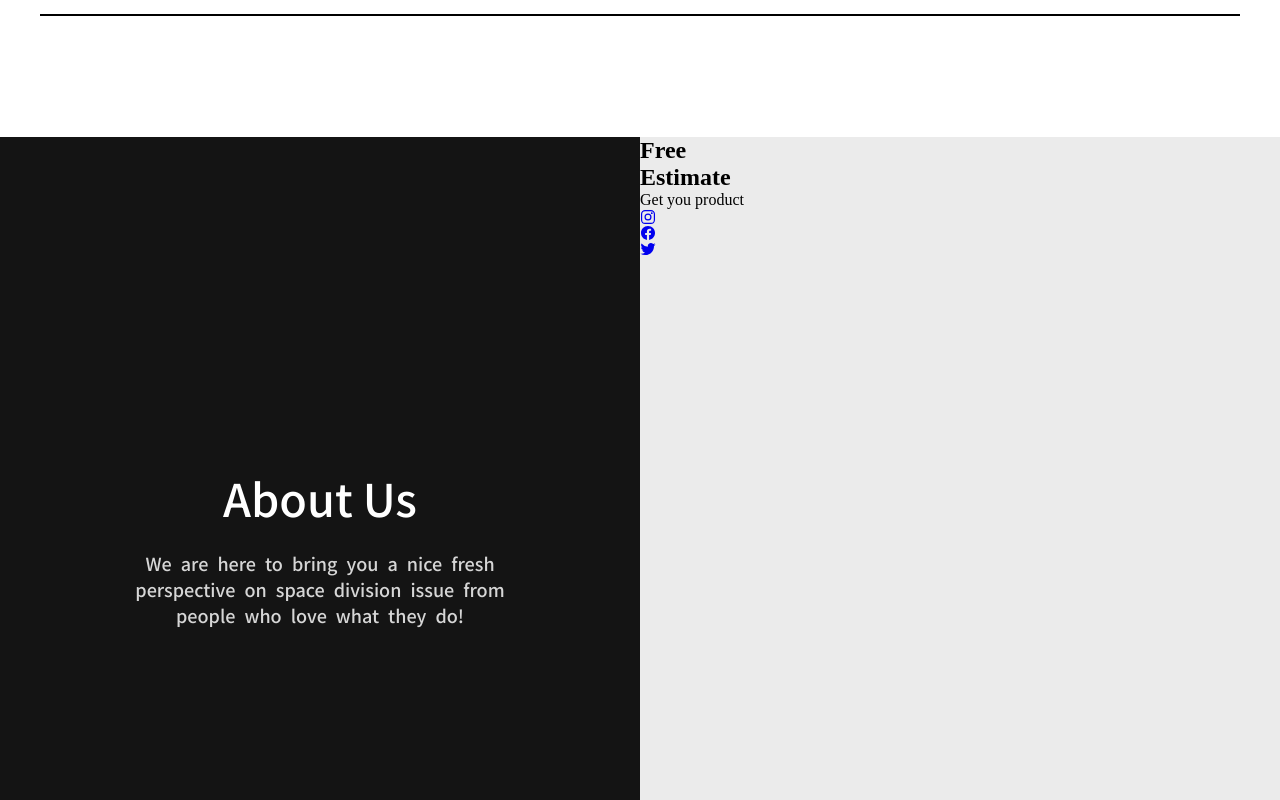
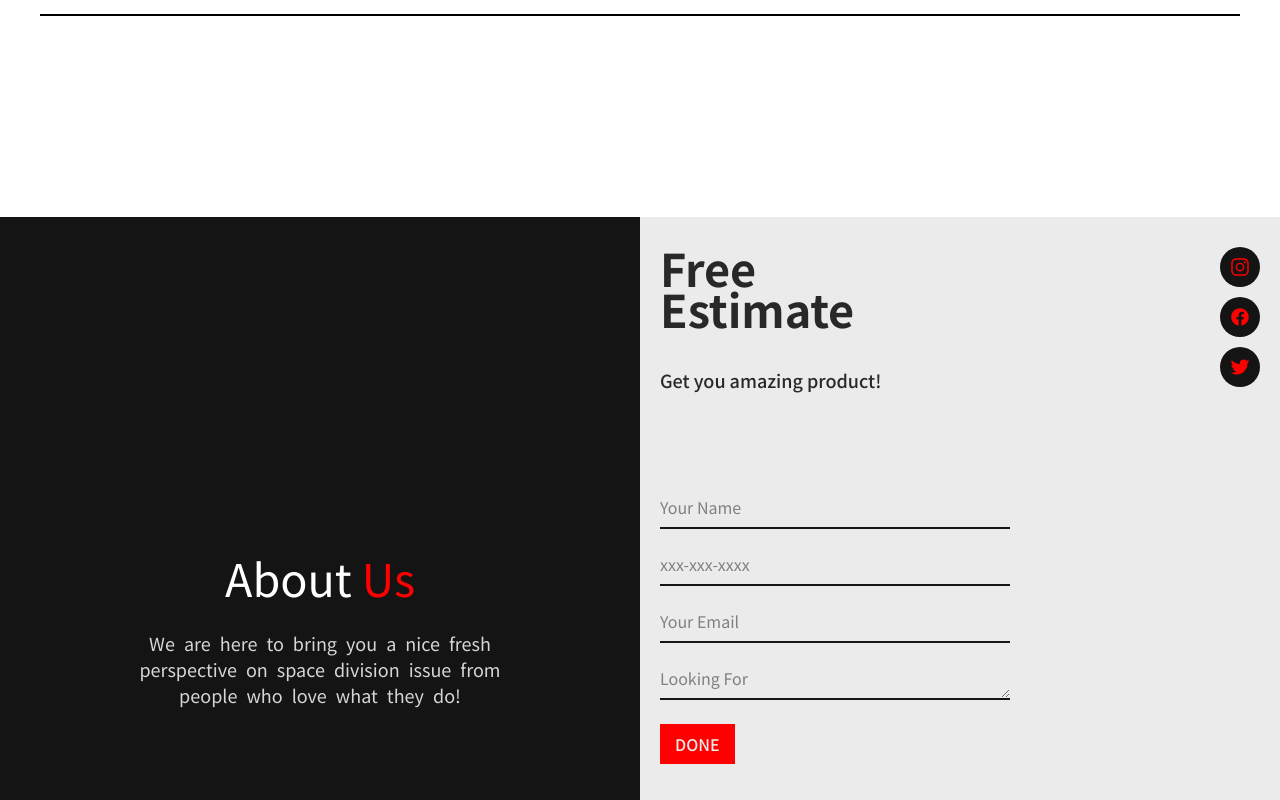
Before and after one commit to Artur-Vanivskyi/Commercial-webpage, a React (Create React App) app: page / in a window 1280 px wide. Shown: the part 6000-6800 px from the top of the page. Built offline with nearby package versions, Linux system fonts and the light colour scheme.

Commit message:
added form

```diff
--- a/src/components/about/About.js
+++ b/src/components/about/About.js
@@ -1,16 +1,42 @@
-import React from "react";
+import React, { useState } from "react";
 import "./about.css";
 
+function About() {
+  const initialFormState = {
+    name: "",
+    mobile_number: "",
+    email: "",
+    message: "",
+  };
 
-function About() {
+  const [formData, setFormData] = useState(initialFormState);
+  console.log(formData);
+  const handleChange = (event) => {
+    setFormData({
+      ...formData,
+      [event.target.name]: event.target.value,
+    });
+  };
+
+  console.log(formData);
+
+  const handleSubmit = (event) => {
+    event.preventDefault();
+    console.log("submitted", formData);
+    setFormData(initialFormState);
+  };
+
   return (
     <div className="about-container">
       <div className="about-left-container">
         <div className="about-caption">
-                <div className="caption">About Us</div>
+          <div className="caption">About <span style={{color: "red", paddingLeft: "10px"}}>Us</span></div>
         </div>
         <div className="about-text">
-                <div className="text">We are here to bring you a nice fresh perspective on space division issue from people who love what they do!</div>
+          <div className="text">
+            We are here to bring you a nice fresh perspective on space division
+            issue from people who love what they do!
+          </div>
         </div>
       </div>
       <div className="about-right-container">
@@ -18,7 +44,7 @@ function About() {
           <div className="top-text">
             <h2>Free</h2>
             <h2>Estimate</h2>
-                    <p>Get you product</p>
+            <p>Get you amazing product!</p>
           </div>
           <div className="socials">
             <ul className="socials-list">
@@ -38,15 +64,57 @@ function About() {
                 </a>
               </li>
             </ul>
-
           </div>
         </div>
-            <form className="form">
+        <form className="form" onSubmit={handleSubmit}>
+          <input
+            className="form-input"
+            id="name"
+            type="text"
+            name="name"
+            placeholder="Your Name"
+            required
+            value={formData.name}
+            onChange={handleChange}
+          />
+          <input
+            className="form-input"
+            id="mobile_number"
+            type="text"
+            name="mobile_number"
+            placeholder="xxx-xxx-xxxx"
+            required
+            value={formData.mobile_number}
+            onChange={handleChange}
+          />
+          <input
+            className="form-input"
+            id="email"
+            type="email"
+            name="email"
+            placeholder="Your Email"
+            required
+            value={formData.email}
+            onChange={handleChange}
+          />
+          <textarea
+            className="form-input"
+            id="message"
+            type="text"
+            name="message"
+            rows="1"
+            placeholder="Looking For"
+            value={formData.message}
+            onChange={handleChange}
+          />
 
+          <button type="submit" className="button">
+            DONE
+          </button>
         </form>
       </div>
     </div>
-  )
+  );
 }
 
 export default About;
--- a/src/components/about/about.css
+++ b/src/components/about/about.css
@@ -2,6 +2,7 @@
     width: 100%;
     height: 100vh;
     display: flex;
+    /* border: 1px solid red; */
 }
 
 .about-left-container {
@@ -19,9 +20,10 @@
     /* border: 1px solid red; */
     font-size: 45px;
     font-family: var(--font-text);
-    font-weight: 500;
+    font-weight: 400;
     color: var(--color-white);
     padding: 20px;
+    display: flex;
 }
 
 .about-text .text {
@@ -33,20 +35,104 @@
     word-spacing: 5px;
     font-size: 18px;
     opacity: 0.9;
+    font-weight: 400;
     /* line-height: 20px; */
 }
-
-
-
-
-
-
-
-
 
 
 .about-right-container {
     background: var(--color-header-left-bg);
     width: 50%;
     height: 100vh;
+    display: flex;
+    flex-direction: column;
+    gap: 100px;
 }
+
+.form-top {
+    /* border: 1px solid red; */
+    display: flex;
+    justify-content: space-between;
+    padding-left: 20px;
+    padding-right: 20px;
+    padding-top: 30px;
+}
+
+.top-text {
+    font-family: var(--font-text);
+}
+
+.top-text h2 {
+    font-size: 45px;
+    color: #141414;
+    opacity: 0.9;
+    line-height: 41px;
+}
+
+.top-text p {
+    padding-top: 40px;
+    line-height: 23px;
+    font-size: 18px;
+    color: #141414;
+    opacity: 0.9;
+    font-weight: 500;
+}
+
+.socials {
+    /* border: 1px solid red; */
+    font-size: 20px;
+
+}
+
+.socials-list {
+    /* border: 1px solid black; */
+    display: flex;
+    flex-direction: column;
+    gap: 10px;
+}
+
+.socials-item a ion-icon {
+    color: red;
+    background: var(--color-header-right-bg);
+    border-radius: 50%;
+    padding: 10px;
+}
+
+.form {
+    /* border: 1px solid red; */
+    padding-left: 20px;
+    padding-right: 20px;
+}
+
+.form-input {
+    border: 2px solid black;
+    line-height: 30px;
+    width:350px;
+    font-size: 16px;
+    border-top: 0;
+    border-left: 0;
+    border-right: 0;
+    background-color: transparent;
+    margin-bottom: 20px;
+    padding-bottom: 5px;
+    font-family: var(--font-text);
+    opacity: 0.9;
+    outline: none;
+}
+
+.form-input:focus::placeholder {
+    visibility: hidden;
+}
+
+.button {
+    padding: 0 15px;
+    display: block;
+    height: 40px;
+    font-weight: 500;
+    font-size: 16px;
+    background: red;
+    border: 0;
+    font-family: var(--font-text);
+    color: #ebebeb;
+    text-align: center;
+}
--- a/src/components/work-process/workprocess.css
+++ b/src/components/work-process/workprocess.css
@@ -1,7 +1,9 @@
 .work-container {
     width: 100%;
-    height: 100vh;
+    height: 110vh;
     background-color: var(--color-white);
+    /* border: 1px solid red; */
+
 
 }
 
@@ -44,7 +46,7 @@
 }
 
 .work-content.last {
-    border-bottom: 2px solid black
+    border-bottom: 2px solid black;
 }
 
 .order-number p {
--- a/src/index.css
+++ b/src/index.css
@@ -1,4 +1,4 @@
-@import url('https://fonts.googleapis.com/css2?family=Noto+Sans+SC:wght@500&family=Open+Sans:wght@300&display=swap');
+@import url('https://fonts.googleapis.com/css2?family=Noto+Sans+SC:wght@100;300;400;500;700;900&family=Open+Sans:wght@300&display=swap');
 
 
 :root {
@@ -31,7 +31,6 @@ a {
 a,
 img,
 span,
-input,
 button,
 ion-icon {
   display: block;
```
Lines whose indentation alone changed are shown as unchanged.
